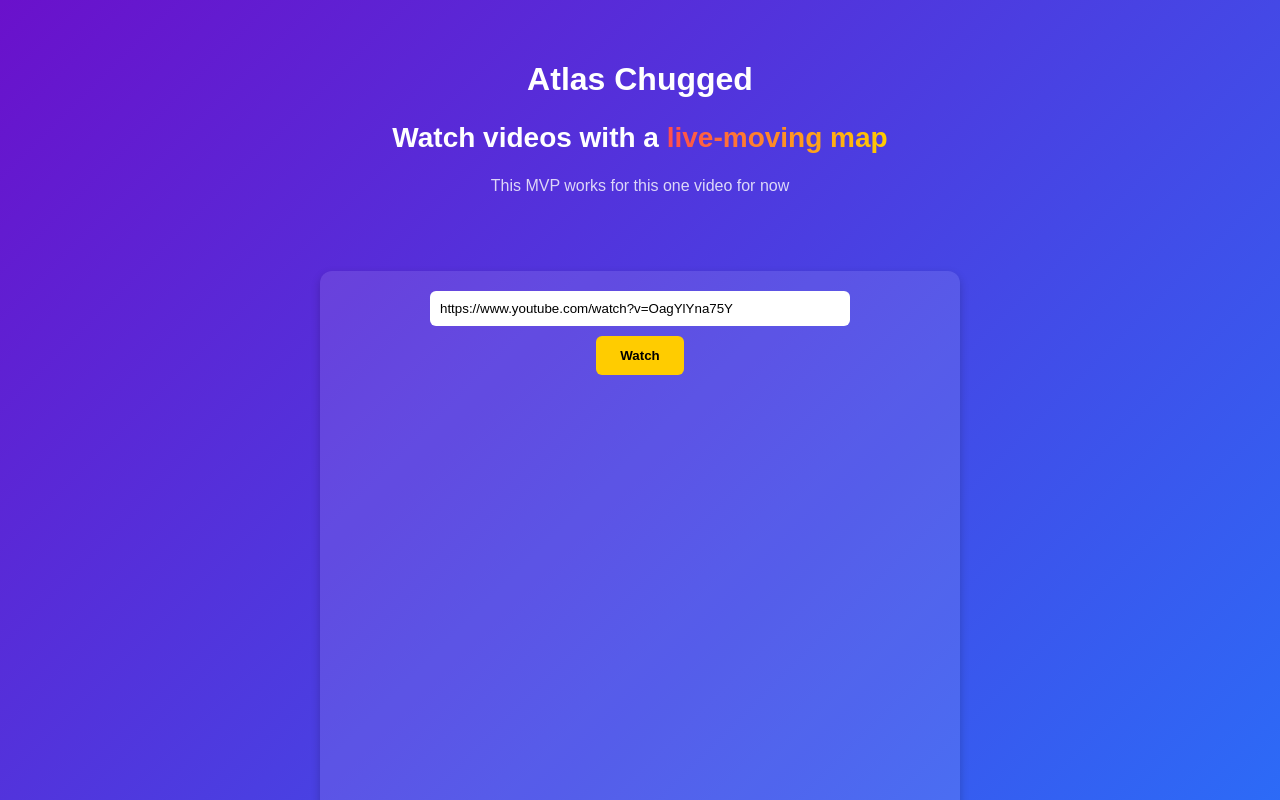
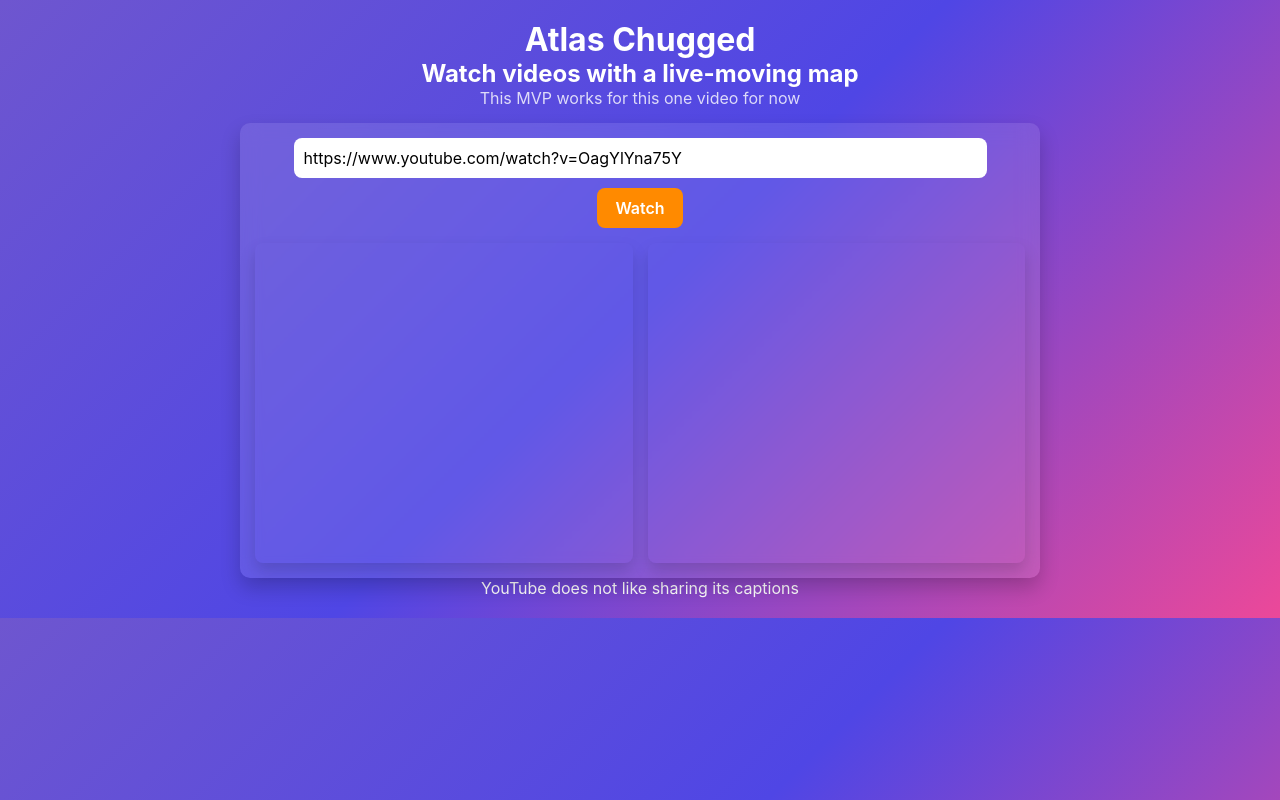
Before and after one commit to monteai/atlas-chugged, a website: page public/index.html in a window 1280 px wide. Shown: the top 800 px of the page. Drawn offline with Linux system fonts and the light colour scheme; no server answers.

Commit message:
Update styles.css

```diff
--- a/public/styles.css
+++ b/public/styles.css
@@ -1,112 +1,120 @@
-/* General Styles */
-body {
+/* General Reset */
+* {
   margin: 0;
   padding: 0;
-  font-family: Arial, sans-serif;
-  background: linear-gradient(135deg, #6a11cb, #2575fc);
+  box-sizing: border-box;
+  font-family: 'Inter', sans-serif;
+}
+
+/* Background Gradient (Inspired by Stripe) */
+body {
+  background: linear-gradient(135deg, #6E56CF, #4F46E5, #EC4899);
   color: white;
+  text-align: center;
+  display: flex;
+  flex-direction: column;
+  align-items: center;
+  justify-content: center;
+  padding: 20px;
+}
+
+/* Header */
+.header {
+  margin-bottom: 15px;
   text-align: center;
 }
 
-/* Header */
-header {
-  padding: 40px 20px;
+.header h1 {
+  font-size: 2.5rem;
+  font-weight: 700;
+  line-height: 1.2;
 }
 
-h1 {
-  font-size: 32px;
-  font-weight: bold;
+/* Serif Font for "Atlas Chugged" */
+.brand-title {
+  font-family: 'Georgia', serif;
+  font-size: 3rem;
+  font-weight: 700;
 }
 
-h2 {
-  font-size: 28px;
-  font-weight: bold;
-}
-
-.highlight {
-  background: linear-gradient(90deg, #ff4d4d, #ffcc00);
+/* Gradient Highlight */
+.gradient-text {
+  background: linear-gradient(45deg, #ff8a00, #ff0080);
   -webkit-background-clip: text;
   -webkit-text-fill-color: transparent;
+  display: inline-block;
 }
 
 .subheader {
-  font-size: 16px;
+  font-size: 1rem;
+  font-weight: 400;
   opacity: 0.8;
+  margin-bottom: 15px;
 }
 
-/* Container */
+/* Main Container */
 .container {
-  display: flex;
-  flex-direction: column;
-  align-items: center;
-  gap: 10px;
   background: rgba(255, 255, 255, 0.1);
-  padding: 20px;
-  border-radius: 12px;
-  width: 90%;
-  max-width: 600px;
-  margin: 20px auto;
-  box-shadow: 0 4px 10px rgba(0, 0, 0, 0.2);
+  backdrop-filter: blur(10px);
+  padding: 15px;
+  border-radius: 10px;
+  box-shadow: 0 10px 20px rgba(0, 0, 0, 0.2);
+  width: 85%;
+  max-width: 800px;
 }
 
 /* Input & Button */
-input {
-  width: 80%;
-  max-width: 400px;
+input[type="text"] {
+  width: 90%;
   padding: 10px;
+  font-size: 1rem;
   border: none;
-  border-radius: 6px;
+  border-radius: 8px;
+  margin-bottom: 10px;
+  outline: none;
 }
 
 .primary-btn {
-  padding: 12px 24px;
-  background: #ffcc00;
-  color: black;
-  font-weight: bold;
+  background: #ff8a00;
+  color: white;
+  padding: 10px 18px;
   border: none;
-  border-radius: 6px;
+  border-radius: 8px;
+  font-size: 1rem;
+  font-weight: 600;
   cursor: pointer;
   transition: 0.3s;
 }
 
 .primary-btn:hover {
-  background: #ffdb4d;
+  background: #ff0080;
 }
 
-/* Video & Map */
+/* Split Screen Layout */
 .split-screen {
   display: flex;
-  flex-wrap: wrap;
-  justify-content: center;
-  gap: 10px;
-  margin-top: 20px;
+  gap: 15px;
+  margin-top: 15px;
 }
 
-#video-player,
-#map {
-  width: 100%;
-  max-width: 600px;
-  height: 50vh;
+#video-player, #map {
+  flex: 1;
+  min-height: 320px;
   border-radius: 8px;
+  box-shadow: 0 8px 16px rgba(0, 0, 0, 0.15);
+  border: none;
 }
 
-/* Desktop Layout */
-@media (min-width: 768px) {
+/* Responsive for Mobile */
+@media (max-width: 768px) {
   .split-screen {
-    flex-wrap: nowrap;
-    justify-content: space-between;
+    flex-direction: column;
+    gap: 10px;
   }
-
-  #video-player,
-  #map {
-    width: 48%;
-    height: 70vh;
+  .header h1 {
+    font-size: 2rem;
+  }
+  .brand-title {
+    font-size: 2.5rem;
   }
 }
-
-/* Footer */
-footer {
-  margin-top: 30px;
-  font-size: 14px;
-  opacity: 0.8;
-}
```
